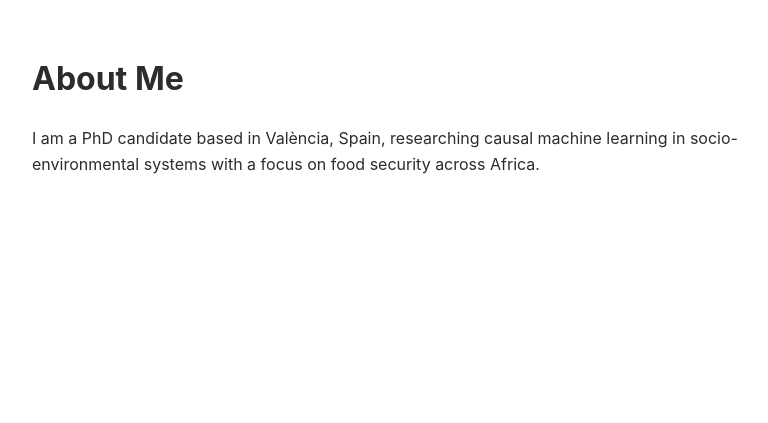
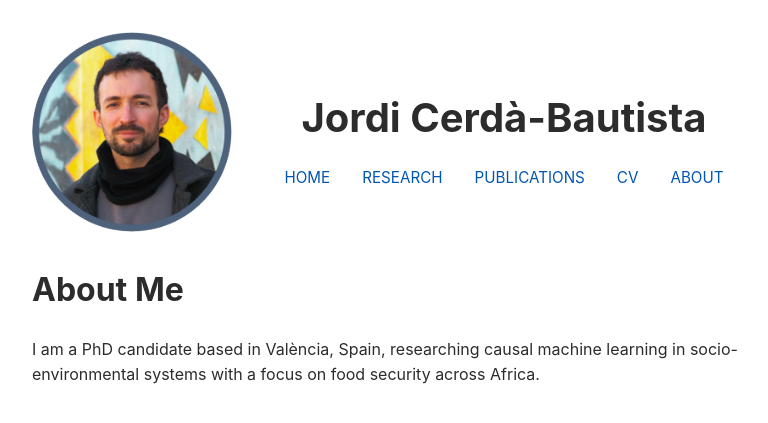
Before and after one commit to jordicbau/jordicbau.github.io, a Jekyll site: the page built from about.md, in a window 1280 px wide. Shown: the top 423 px of the page, without its empty margins (248-1016 px from the left). Built offline with Jekyll 4.4.1, drawn with Linux system fonts in a browser that asks for light colours.

Commit message:
Update about.md

```diff
--- a/about.md
+++ b/about.md
@@ -3,5 +3,21 @@ layout: default
 title: About
 ---
 
+<header class="header-with-photo">
+  <img class="profile-pic" src="{{ '/assets/images/profile.png' | relative_url }}" alt="Profile Picture">
+  <div class="header-text">
+    <h1>Jordi Cerdà-Bautista</h1>
+    <nav>
+      <ul>
+        <li><a href="/index.html">HOME</a></li>
+        <li><a href="/research.html">RESEARCH</a></li>
+        <li><a href="/publications.html">PUBLICATIONS</a></li>
+        <li><a href="/cv.html">CV</a></li>
+        <li><a href="/about.html">ABOUT</a></li>
+      </ul>
+    </nav>
+  </div>
+</header>
+
 <h1>About Me</h1>
 <p>I am a PhD candidate based in València, Spain, researching causal machine learning in socio-environmental systems with a focus on food security across Africa.</p>
```
